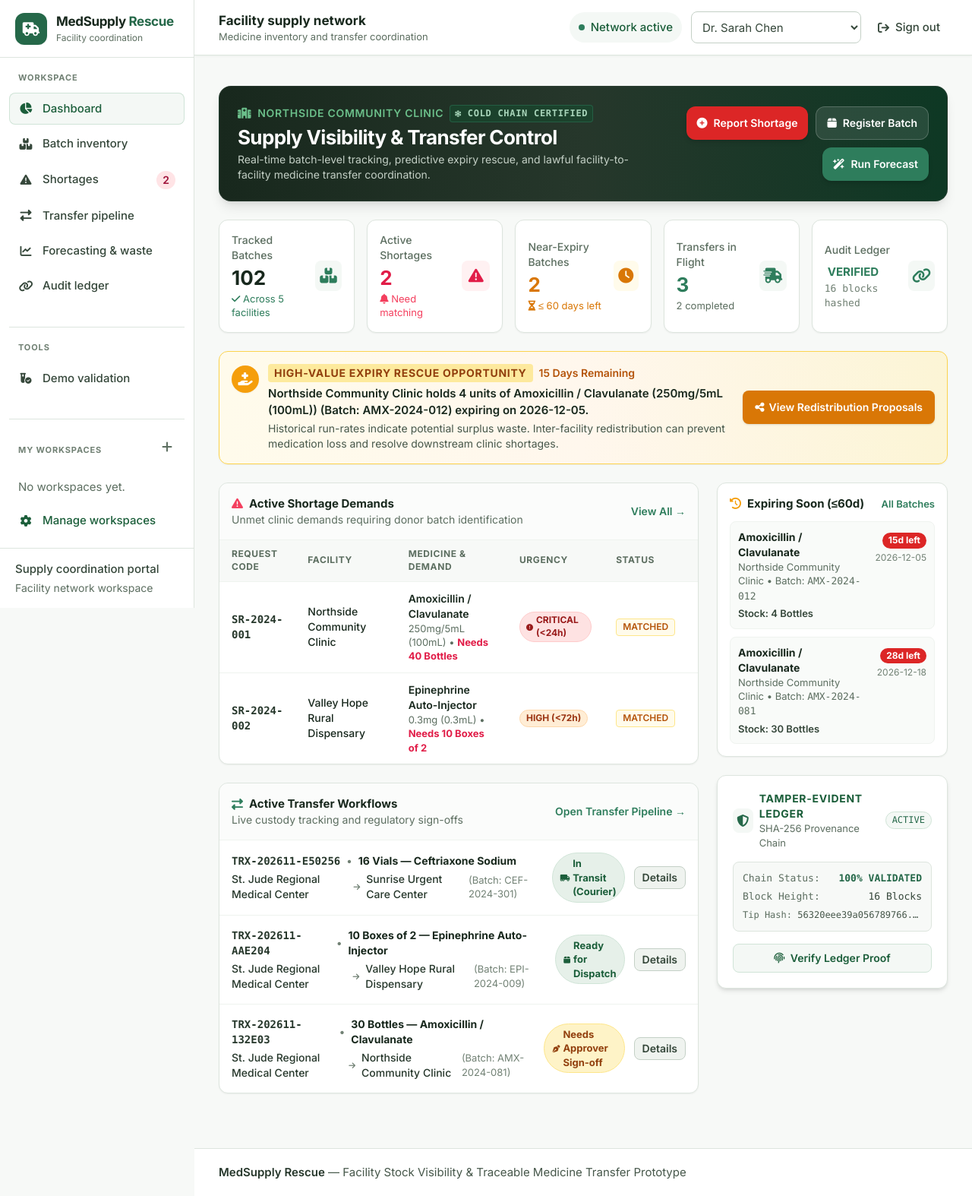
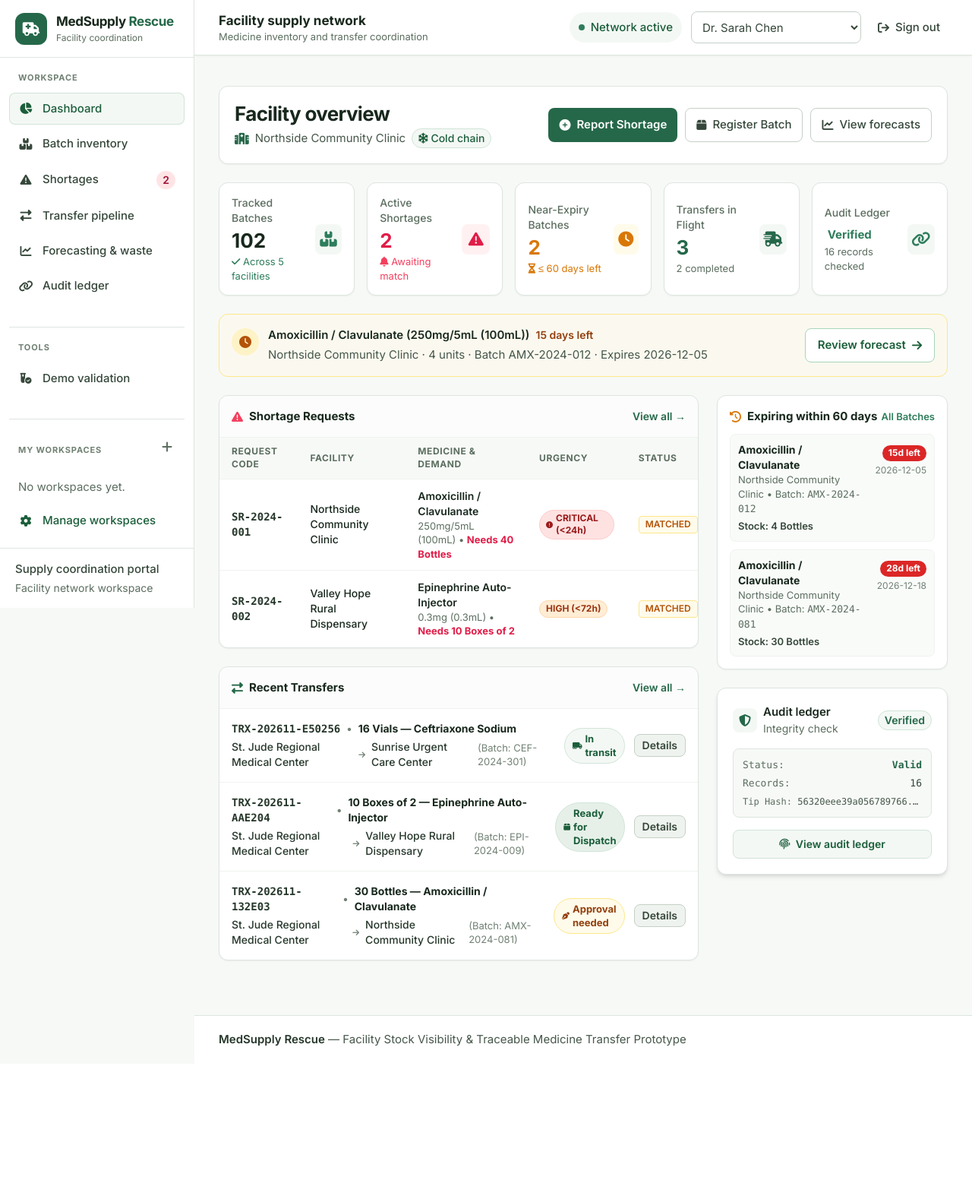
Before and after one commit to Vyshu1241/MedSupply_Rescue, a Flask app: page / in a window 1280 px wide. Shown: the whole page at 76% size. After the commit the page ends 1377 px from the top, so only its background shows below. Run offline with Flask 3, Linux system fonts and the light colour scheme; data comes from the database, SQL or seed files in the repository; both versions use the stored data as it was after the commit; data that the repository does not hold is empty; some libraries are stand-ins or nearby versions.

Commit message:
Dashboard UI changes

```diff
--- a/templates/audit.html
+++ b/templates/audit.html
@@ -49,7 +49,7 @@
                             <span class="inline-flex rounded-full px-2 py-1 text-[11px] font-medium
                                 {% if e.action == 'APPROVE' %}bg-amber-50 text-amber-800
                                 {% elif e.action == 'DISPATCH' %}bg-blue-50 text-blue-800
-                                {% elif e.action == 'RECONCILE' %}bg-purple-50 text-purple-800
+                                {% elif e.action == 'RECONCILE' %}bg-teal-50 text-teal-800
                                 {% elif e.action == 'CREATE' %}bg-teal-50 text-teal-800
                                 {% else %}bg-slate-100 text-slate-700{% endif %}">
                                 {{ e.entity_type }} · {{ e.action }}
--- a/templates/base.html
+++ b/templates/base.html
@@ -114,7 +114,7 @@
 
             <p class="nav-section-label mt-8 border-t border-slate-200 px-3 pt-5">Tools</p>
             <div class="mt-3">
-                <a href="{{ url_for('simulation') }}" class="flex items-center gap-3 rounded-lg px-3 py-2.5 text-sm font-medium {% if request.endpoint in ('simulation', 'run_simulation') %}bg-indigo-50 text-indigo-800 ring-1 ring-inset ring-indigo-200{% else %}text-slate-700 hover:bg-slate-100{% endif %}" {% if request.endpoint in ('simulation', 'run_simulation') %}aria-current="page"{% endif %}>
+                <a href="{{ url_for('simulation') }}" class="flex items-center gap-3 rounded-lg px-3 py-2.5 text-sm font-medium {% if request.endpoint in ('simulation', 'run_simulation') %}bg-teal-50 text-teal-800 ring-1 ring-inset ring-teal-200{% else %}text-slate-700 hover:bg-slate-100{% endif %}" {% if request.endpoint in ('simulation', 'run_simulation') %}aria-current="page"{% endif %}>
                     <i class="fa-solid fa-vial-circle-check w-5 text-center" aria-hidden="true"></i> Demo validation
                 </a>
             </div>
--- a/templates/dashboard.html
+++ b/templates/dashboard.html
@@ -5,32 +5,29 @@
 {% block content %}
 <div class="space-y-6">
 
-    <!-- Top Facility Header & Persona Greeting -->
-    <div class="bg-gradient-to-r from-slate-900 via-slate-800 to-teal-950 rounded-2xl p-6 text-white shadow-lg border border-slate-700/50 flex flex-col xl:flex-row justify-between items-start xl:items-center gap-5">
-        <div>
-            <div class="flex items-center gap-2 text-teal-400 text-xs font-semibold uppercase tracking-wider mb-1">
-                <i class="fa-solid fa-hospital"></i> {{ g.user.facility_name or 'Regional Authority Hub' }}
+    <div class="flex flex-col items-start justify-between gap-5 rounded-xl border border-slate-200 bg-white p-5 shadow-sm xl:flex-row xl:items-center">
+        <div class="min-w-0">
+            <h1 class="text-2xl font-bold tracking-tight text-slate-900">Facility overview</h1>
+            <div class="mt-1 flex flex-wrap items-center gap-2 text-sm text-slate-600">
+                <i class="fa-solid fa-hospital text-teal-700" aria-hidden="true"></i>
+                <span>{{ g.user.facility_name or 'Regional Authority Hub' }}</span>
                 {% if g.user.has_cold_chain %}
-                    <span class="bg-teal-900/60 border border-teal-600/50 text-teal-300 text-[10px] px-1.5 py-0.5 rounded font-mono">
-                        <i class="fa-solid fa-snowflake text-[9px]"></i> Cold Chain Certified
+                    <span class="inline-flex items-center gap-1 rounded-full border border-teal-200 bg-teal-50 px-2 py-0.5 text-xs font-medium text-teal-800">
+                        <i class="fa-solid fa-snowflake" aria-hidden="true"></i> Cold chain
                     </span>
                 {% endif %}
             </div>
-            <h1 class="text-2xl font-bold tracking-tight">Supply Visibility & Transfer Control</h1>
-            <p class="text-slate-300 text-xs mt-1 max-w-2xl">
-                Real-time batch-level tracking, predictive expiry rescue, and lawful facility-to-facility medicine transfer coordination.
-            </p>
         </div>
 
         <div class="flex w-full flex-col gap-2.5 sm:flex-row sm:flex-wrap sm:justify-end xl:w-auto">
-            <a href="{{ url_for('shortages') }}" class="flex min-h-11 w-full items-center justify-center gap-2 whitespace-nowrap rounded-xl bg-red-600 px-3.5 py-2.5 text-xs font-semibold text-white shadow-md transition hover:bg-red-500 sm:w-auto">
+            <a href="{{ url_for('shortages') }}" class="flex min-h-11 w-full items-center justify-center gap-2 whitespace-nowrap rounded-lg bg-teal-700 px-3.5 py-2.5 text-sm font-semibold text-white transition hover:bg-teal-800 sm:w-auto">
                 <i class="fa-solid fa-plus-circle"></i> Report Shortage
             </a>
-            <a href="{{ url_for('inventory') }}" class="flex min-h-11 w-full items-center justify-center gap-2 whitespace-nowrap rounded-xl border border-white/20 bg-white/10 px-3.5 py-2.5 text-xs font-semibold text-white transition hover:bg-white/20 sm:w-auto">
+            <a href="{{ url_for('inventory') }}" class="flex min-h-11 w-full items-center justify-center gap-2 whitespace-nowrap rounded-lg border border-slate-300 bg-white px-3.5 py-2.5 text-sm font-medium text-slate-700 transition hover:bg-slate-50 sm:w-auto">
                 <i class="fa-solid fa-box"></i> Register Batch
             </a>
-            <a href="{{ url_for('forecasting') }}" class="flex min-h-11 w-full items-center justify-center gap-2 whitespace-nowrap rounded-xl bg-teal-600 px-3.5 py-2.5 text-xs font-semibold text-white shadow-md transition hover:bg-teal-500 sm:w-auto">
-                <i class="fa-solid fa-wand-magic-sparkles"></i> Run Forecast
+            <a href="{{ url_for('forecasting') }}" class="flex min-h-11 w-full items-center justify-center gap-2 whitespace-nowrap rounded-lg border border-slate-300 bg-white px-3.5 py-2.5 text-sm font-medium text-slate-700 transition hover:bg-slate-50 sm:w-auto">
+                <i class="fa-solid fa-chart-line"></i> View forecasts
             </a>
         </div>
     </div>
@@ -54,7 +51,7 @@
             <div>
                 <p class="text-xs font-medium text-slate-500">Active Shortages</p>
                 <p class="text-2xl font-bold text-rose-600 mt-1">{{ total_shortages }}</p>
-                <p class="text-[11px] text-rose-500 mt-0.5"><i class="fa-solid fa-bell"></i> Need matching</p>
+                <p class="text-[11px] text-rose-500 mt-0.5"><i class="fa-solid fa-bell"></i> Awaiting match</p>
             </div>
             <div class="w-10 h-10 rounded-lg bg-rose-50 text-rose-600 flex items-center justify-center text-lg">
                 <i class="fa-solid fa-triangle-exclamation"></i>
@@ -77,10 +74,10 @@
         <div class="bg-white p-4 rounded-xl border border-slate-200 shadow-sm flex items-center justify-between">
             <div>
                 <p class="text-xs font-medium text-slate-500">Transfers in Flight</p>
-                <p class="text-2xl font-bold text-indigo-600 mt-1">{{ pending_transfers }}</p>
+                <p class="text-2xl font-bold text-teal-700 mt-1">{{ pending_transfers }}</p>
                 <p class="text-[11px] text-slate-500 mt-0.5">{{ reconciled_transfers }} completed</p>
             </div>
-            <div class="w-10 h-10 rounded-lg bg-indigo-50 text-indigo-600 flex items-center justify-center text-lg">
+            <div class="w-10 h-10 rounded-lg bg-teal-50 text-teal-700 flex items-center justify-center text-lg">
                 <i class="fa-solid fa-truck-fast"></i>
             </div>
         </div>
@@ -90,9 +87,9 @@
             <div>
                 <p class="text-xs font-medium text-slate-500">Audit Ledger</p>
                 <p class="text-sm font-bold text-emerald-600 mt-2 flex items-center gap-1">
-                    <i class="fa-solid fa-shield-check"></i> VERIFIED
+                    <i class="fa-solid fa-shield-check"></i> Verified
                 </p>
-                <p class="text-[11px] font-mono text-slate-400 mt-0.5">{{ audit_verification.count }} blocks hashed</p>
+                <p class="text-[11px] text-slate-500 mt-0.5">{{ audit_verification.count }} records checked</p>
             </div>
             <div class="w-10 h-10 rounded-lg bg-emerald-50 text-emerald-600 flex items-center justify-center text-lg">
                 <i class="fa-solid fa-link"></i>
@@ -100,29 +97,26 @@
         </div>
     </div>
 
-    <!-- Predictive Rescue Banner: Highlighted Opportunity -->
+    <!-- Expiring inventory reminder -->
     {% if alerts.near_expiry|length > 0 %}
         {% set top_near = alerts.near_expiry[0] %}
-        <div class="bg-gradient-to-r from-amber-50 via-orange-50 to-amber-100/70 border border-amber-300 rounded-xl p-4 shadow-sm flex flex-col xl:flex-row items-start xl:items-center justify-between gap-4">
-            <div class="flex items-start gap-3">
-                <div class="w-9 h-9 rounded-full bg-amber-500 text-white flex items-center justify-center text-base mt-0.5 shrink-0 shadow-sm">
-                    <i class="fa-solid fa-hand-holding-medical"></i>
+        <div class="flex flex-col justify-between gap-4 rounded-xl border border-amber-200 bg-amber-50/60 p-4 sm:flex-row sm:items-center">
+            <div class="flex min-w-0 items-start gap-3">
+                <div class="mt-0.5 flex h-9 w-9 shrink-0 items-center justify-center rounded-full bg-amber-100 text-amber-700">
+                    <i class="fa-solid fa-clock" aria-hidden="true"></i>
                 </div>
-                <div>
-                    <div class="flex items-center gap-2">
-                        <span class="text-xs font-bold uppercase tracking-wider text-amber-800 bg-amber-200/80 px-2 py-0.5 rounded">High-Value Expiry Rescue Opportunity</span>
-                        <span class="text-xs text-amber-700 font-semibold">{{ top_near.days_to_expiry }} Days Remaining</span>
+                <div class="min-w-0">
+                    <div class="flex flex-wrap items-center gap-x-2 gap-y-1">
+                        <h2 class="text-sm font-semibold text-slate-900">{{ top_near.medicine_name }}</h2>
+                        <span class="text-xs font-semibold text-amber-800">{{ top_near.days_to_expiry }} days left</span>
                     </div>
-                    <p class="text-sm font-semibold text-slate-900 mt-1">
-                        {{ top_near.facility_name }} holds {{ top_near.quantity }} units of {{ top_near.medicine_name }} (Batch: {{ top_near.batch_number }}) expiring on {{ top_near.expiry_date }}.
-                    </p>
-                    <p class="text-xs text-slate-600 mt-0.5">
-                        Historical run-rates indicate potential surplus waste. Inter-facility redistribution can prevent medication loss and resolve downstream clinic shortages.
+                    <p class="mt-1 text-sm text-slate-600">
+                        {{ top_near.facility_name }} &middot; {{ top_near.quantity }} units &middot; Batch {{ top_near.batch_number }} &middot; Expires {{ top_near.expiry_date }}
                     </p>
                 </div>
             </div>
-            <a href="{{ url_for('forecasting') }}" class="flex min-h-11 w-full shrink-0 items-center justify-center gap-1.5 whitespace-nowrap rounded-lg bg-amber-600 px-4 py-2.5 text-xs font-semibold text-white shadow transition hover:bg-amber-700 xl:w-auto">
-                <i class="fa-solid fa-share-nodes"></i> View Redistribution Proposals
+            <a href="{{ url_for('forecasting') }}" class="inline-flex min-h-11 shrink-0 items-center justify-center gap-2 whitespace-nowrap rounded-lg border border-teal-300 bg-white px-4 py-2.5 text-sm font-semibold text-teal-800 transition hover:bg-teal-50">
+                Review forecast <i class="fa-solid fa-arrow-right" aria-hidden="true"></i>
             </a>
         </div>
     {% endif %}
@@ -136,13 +130,10 @@
             <!-- Active Shortage Requests Table -->
             <div class="bg-white rounded-xl border border-slate-200 shadow-sm overflow-hidden">
                 <div class="p-4 border-b border-slate-100 flex justify-between items-center bg-slate-50/50">
-                    <div>
-                        <h2 class="text-sm font-bold text-slate-900 flex items-center gap-2">
-                            <i class="fa-solid fa-triangle-exclamation text-rose-500"></i> Active Shortage Demands
-                        </h2>
-                        <p class="text-xs text-slate-500">Unmet clinic demands requiring donor batch identification</p>
-                    </div>
-                    <a href="{{ url_for('shortages') }}" class="text-xs font-semibold text-teal-600 hover:text-teal-700">View All &rarr;</a>
+                    <h2 class="text-sm font-bold text-slate-900 flex items-center gap-2">
+                        <i class="fa-solid fa-triangle-exclamation text-rose-500"></i> Shortage Requests
+                    </h2>
+                    <a href="{{ url_for('shortages') }}" class="text-xs font-semibold text-teal-700 hover:text-teal-800">View all &rarr;</a>
                 </div>
 
                 <div class="overflow-x-auto">
@@ -154,7 +145,7 @@
                                 <th class="py-2.5 px-4">Medicine & Demand</th>
                                 <th class="py-2.5 px-4">Urgency</th>
                                 <th class="py-2.5 px-4">Status</th>
-                                <th class="py-2.5 px-4 text-right">Coordination Action</th>
+                                <th class="py-2.5 px-4 text-right">Action</th>
                             </tr>
                         </thead>
                         <tbody class="divide-y divide-slate-100">
@@ -185,8 +176,8 @@
                                         <span class="inline-block px-2 py-0.5 rounded text-[10px] font-semibold bg-amber-50 text-amber-700 border border-amber-200">{{ s.status }}</span>
                                     </td>
                                     <td class="py-3 px-4 text-right">
-                                        <a href="{{ url_for('shortages', match_id=s.id) }}" class="inline-flex items-center gap-1 bg-teal-600 hover:bg-teal-700 text-white font-semibold text-[11px] px-2.5 py-1.5 rounded-lg shadow-sm transition">
-                                            <i class="fa-solid fa-bolt text-[10px]"></i> Smart Match
+                                        <a href="{{ url_for('shortages', match_id=s.id) }}" class="inline-flex items-center gap-1 bg-teal-700 hover:bg-teal-800 text-white font-semibold text-[11px] px-2.5 py-1.5 rounded-lg transition">
+                                            Find matches
                                         </a>
                                     </td>
                                 </tr>
@@ -203,13 +194,10 @@
             <!-- Inter-Facility Transfer Pipeline -->
             <div class="bg-white rounded-xl border border-slate-200 shadow-sm overflow-hidden">
                 <div class="p-4 border-b border-slate-100 flex justify-between items-center bg-slate-50/50">
-                    <div>
-                        <h2 class="text-sm font-bold text-slate-900 flex items-center gap-2">
-                            <i class="fa-solid fa-right-left text-teal-600"></i> Active Transfer Workflows
-                        </h2>
-                        <p class="text-xs text-slate-500">Live custody tracking and regulatory sign-offs</p>
-                    </div>
-                    <a href="{{ url_for('transfers') }}" class="text-xs font-semibold text-teal-600 hover:text-teal-700">Open Transfer Pipeline &rarr;</a>
+                    <h2 class="text-sm font-bold text-slate-900 flex items-center gap-2">
+                        <i class="fa-solid fa-right-left text-teal-700"></i> Recent Transfers
+                    </h2>
+                    <a href="{{ url_for('transfers') }}" class="text-xs font-semibold text-teal-700 hover:text-teal-800">View all &rarr;</a>
                 </div>
 
                 <div class="divide-y divide-slate-100">
@@ -237,16 +225,16 @@
                             <div class="flex items-center gap-3">
                                 <!-- Status Badge -->
                                 {% if t.status == 'PENDING_APPROVAL' %}
-                                    <span class="bg-amber-100 text-amber-800 font-bold text-[11px] px-2.5 py-1 rounded-full border border-amber-200 flex items-center gap-1">
-                                        <i class="fa-solid fa-pen-nib text-[10px]"></i> Needs Approver Sign-off
+                                    <span class="bg-amber-50 text-amber-800 font-bold text-[11px] px-2.5 py-1 rounded-full border border-amber-200 flex items-center gap-1">
+                                        <i class="fa-solid fa-pen-nib text-[10px]"></i> Approval needed
                                     </span>
                                 {% elif t.status == 'APPROVED' %}
                                     <span class="bg-blue-100 text-blue-800 font-bold text-[11px] px-2.5 py-1 rounded-full border border-blue-200 flex items-center gap-1">
                                         <i class="fa-solid fa-box text-[10px]"></i> Ready for Dispatch
                                     </span>
                                 {% elif t.status == 'DISPATCHED' %}
-                                    <span class="bg-purple-100 text-purple-800 font-bold text-[11px] px-2.5 py-1 rounded-full border border-purple-200 flex items-center gap-1">
-                                        <i class="fa-solid fa-truck-moving text-[10px]"></i> In Transit (Courier)
+                                    <span class="bg-teal-50 text-teal-800 font-bold text-[11px] px-2.5 py-1 rounded-full border border-teal-200 flex items-center gap-1">
+                                        <i class="fa-solid fa-truck-moving text-[10px]"></i> In transit
                                     </span>
                                 {% else %}
                                     <span class="bg-emerald-100 text-emerald-800 font-bold text-[11px] px-2.5 py-1 rounded-full border border-emerald-200">
@@ -274,7 +262,7 @@
             <div class="bg-white rounded-xl border border-slate-200 shadow-sm p-4">
                 <div class="flex justify-between items-center mb-3">
                     <h3 class="text-sm font-bold text-slate-900 flex items-center gap-2">
-                        <i class="fa-solid fa-clock-rotate-left text-amber-500"></i> Expiring Soon (&le;60d)
+                        <i class="fa-solid fa-clock-rotate-left text-amber-600"></i> Expiring within 60 days
                     </h3>
                     <a href="{{ url_for('inventory') }}" class="text-[11px] text-teal-600 font-semibold hover:underline">All Batches</a>
                 </div>
@@ -312,23 +300,23 @@
                             <i class="fa-solid fa-shield-halved"></i>
                         </div>
                         <div>
-                            <div class="text-xs font-bold uppercase tracking-wider text-teal-800">Tamper-Evident Ledger</div>
-                            <div class="text-[11px] text-slate-500">SHA-256 Provenance Chain</div>
+                            <div class="text-sm font-semibold text-slate-900">Audit ledger</div>
+                            <div class="text-xs text-slate-500">Integrity check</div>
                         </div>
                     </div>
-                    <span class="bg-emerald-50 text-emerald-700 border border-emerald-200 text-[10px] font-mono px-2 py-0.5 rounded-full">
-                        ACTIVE
+                    <span class="bg-emerald-50 text-emerald-700 border border-emerald-200 text-xs font-semibold px-2 py-0.5 rounded-full">
+                        Verified
                     </span>
                 </div>
 
                 <div class="bg-slate-50 p-3 rounded-lg border border-slate-200 text-[11px] font-mono space-y-1.5 text-slate-700">
                     <div class="flex justify-between">
-                        <span class="text-slate-500">Chain Status:</span>
-                        <span class="text-emerald-700 font-bold">100% VALIDATED</span>
+                        <span class="text-slate-500">Status:</span>
+                        <span class="text-emerald-700 font-bold">Valid</span>
                     </div>
                     <div class="flex justify-between">
-                        <span class="text-slate-500">Block Height:</span>
-                        <span>{{ audit_verification.count }} Blocks</span>
+                        <span class="text-slate-500">Records:</span>
+                        <span>{{ audit_verification.count }}</span>
                     </div>
                     <div class="truncate text-slate-600 text-[10px]">
                         <span class="text-slate-500">Tip Hash:</span> {{ audit_verification.latest_hash[:20] if audit_verification.get('latest_hash') else 'Genesis' }}...
@@ -336,7 +324,7 @@
                 </div>
 
                 <a href="{{ url_for('audit') }}" class="block text-center w-full bg-teal-50 hover:bg-teal-100 text-teal-800 font-semibold text-xs py-2 rounded-lg border border-teal-200 transition">
-                    <i class="fa-solid fa-fingerprint mr-1"></i> Verify Ledger Proof
+                    <i class="fa-solid fa-fingerprint mr-1"></i> View audit ledger
                 </a>
             </div>
 
```
Also changed, not shown: templates/forecasting.html (+12 -16 lines), templates/shortages.html (+29 -32 lines), templates/simulation.html (+3 -9 lines), templates/transfers.html (+6 -12 lines), medsupply.db.
